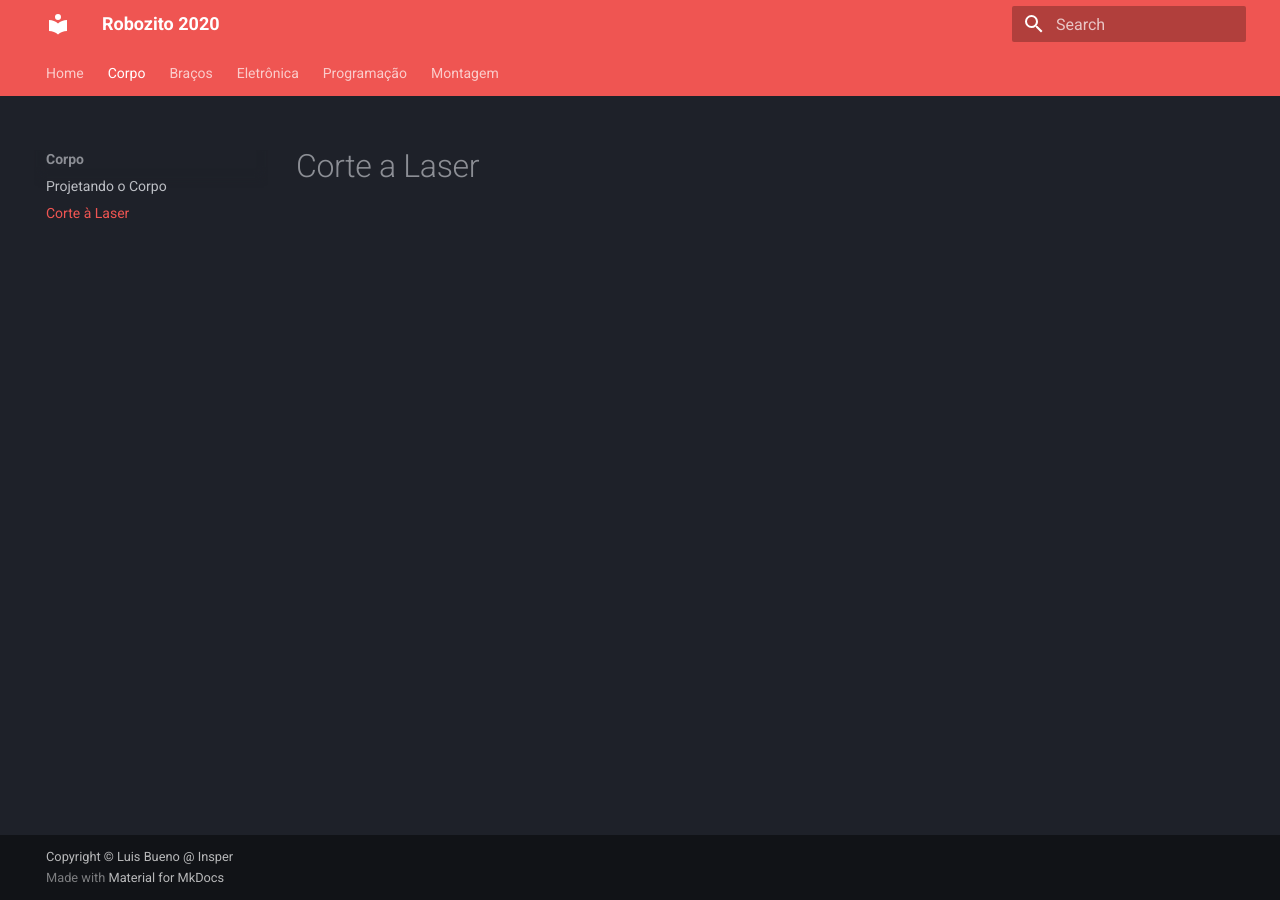
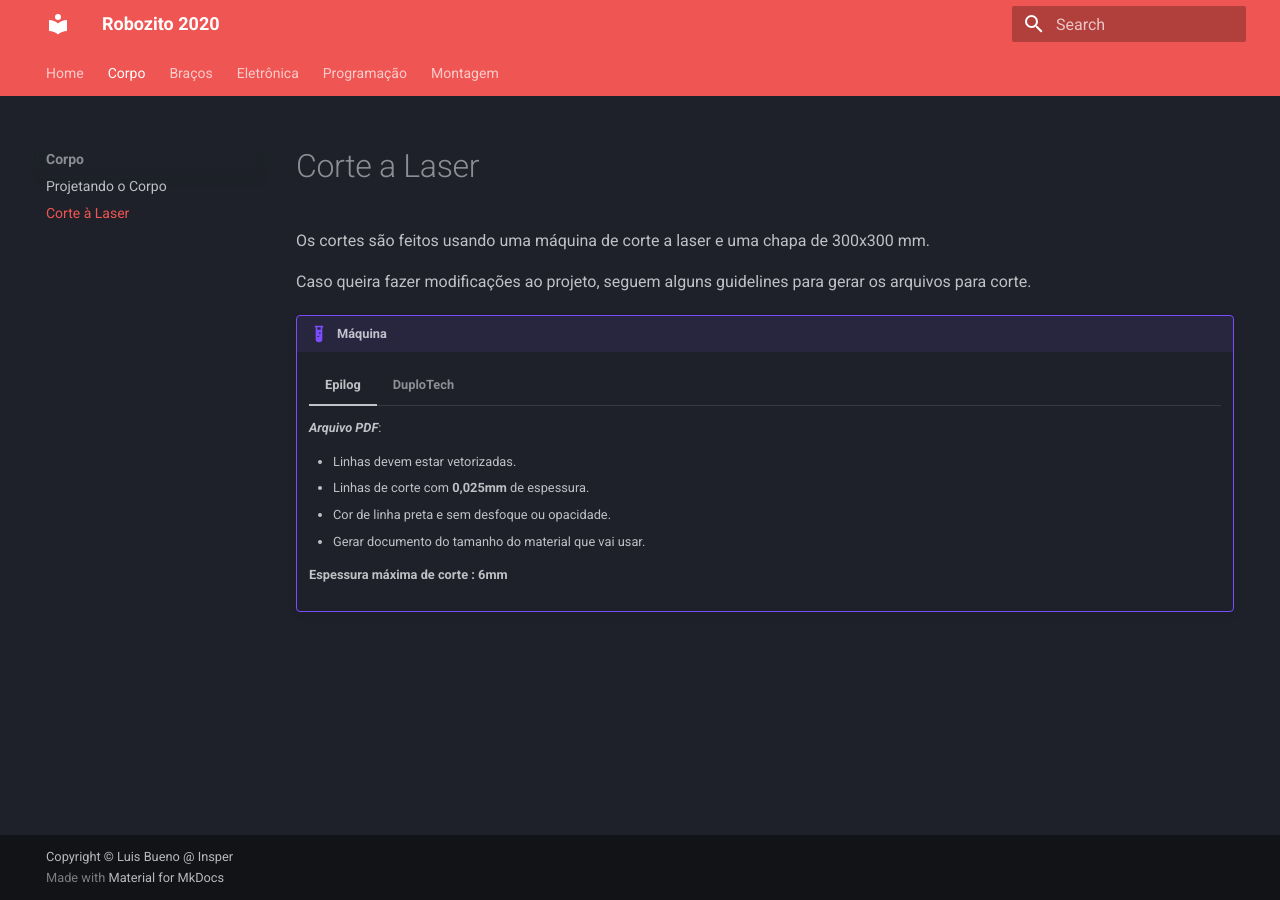
Before and after one commit to LuisHFB/Doc_RobozitoEN, an MkDocs documentation site: the page built from docs/laser.md, in a window 1280 px wide. Built offline with MkDocs 1.6.1 and Material for MkDocs 9.7.7, drawn with Linux system fonts in a browser that asks for light colours.

Commit message:
Epilog + Duplotech

```diff
--- a/docs/laser.md
+++ b/docs/laser.md
@@ -1 +1,26 @@
 # Corte a Laser
+
+Os cortes são feitos usando uma máquina de corte a laser e uma chapa de 300x300 mm.
+
+Caso queira fazer modificações ao projeto, seguem alguns guidelines para gerar os arquivos para corte.
+
+!!! example "Máquina"
+
+    === "Epilog"
+
+        _**Arquivo PDF**_:
+
+         - Linhas devem estar vetorizadas.
+         - Linhas de corte com **0,025mm** de espessura.
+         - Cor de linha preta e sem desfoque ou opacidade.
+         - Gerar documento do tamanho do material que vai usar.
+
+         **Espessura máxima de corte : 6mm**
+
+    === "DuploTech"
+
+        _**Arquivo DXF**_:
+
+        - Importar arquivos DXF para o [RDWorks](http://www.duploj.com.br/suporte).
+        - Setar parametros de velocídade e potencia para cada cor.
+        - Clicar em **"Salvar U file"** para exportar para o pendrive
```
